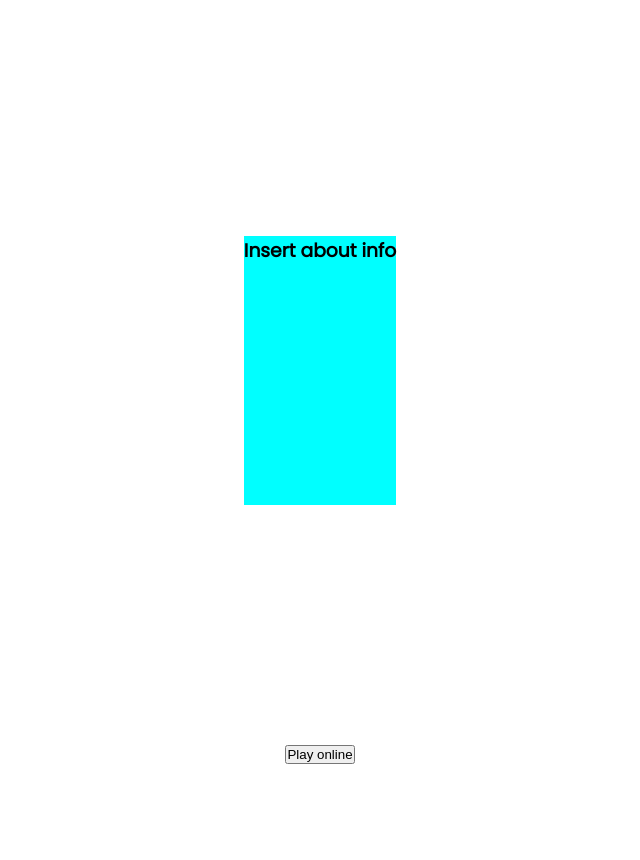
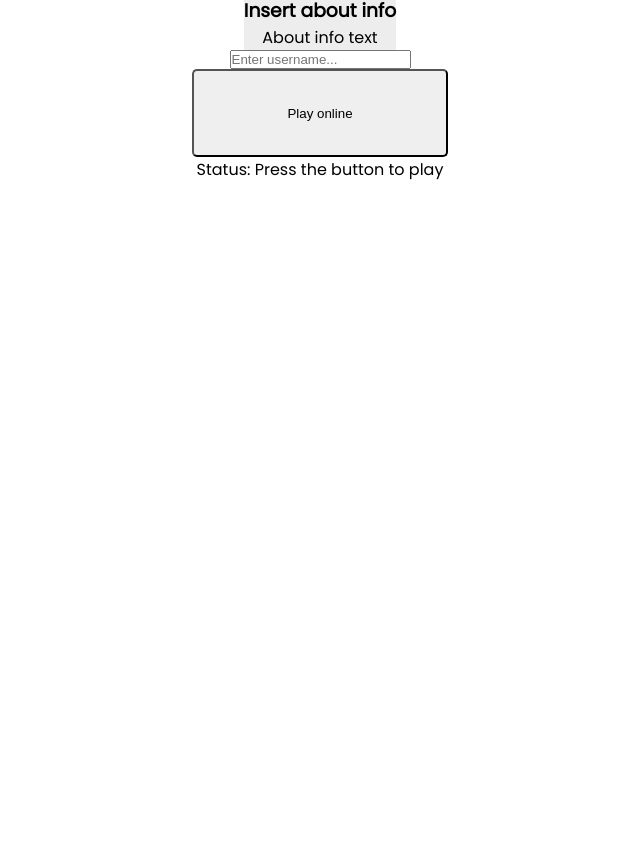
Before and after one commit to GabeeCoding/checkers-online, a website: page public/index.html in a window 1280 px wide. Shown: the part 57-917 px from the top of the page, without its empty margins (320-960 px from the left). After the commit the page ends 800 px from the top, so only its background shows below. Drawn offline with Linux system fonts and the light colour scheme.

Commit message:
progress

```diff
--- a/public/index.html
+++ b/public/index.html
@@ -1,13 +1,17 @@
+<!DOCTYPE html>
 <html>
 	<head>
 		<title>Checkers Online</title>
 		<link rel="stylesheet" href="style.css" />
 	</head>
 	<body>
-		<h1 class="top">Checkers Online</h1>
-		<div id="box">
+		<h1 class="top" id="title">Checkers Online</h1>
+		<div id="box" class="centeritems">
 			<h3>Insert about info</h3>
+			<p>About info text</p>
 		</div>
+		<input type="text" name="username" id="username" placeholder="Enter username..." />
 		<button>Play online</button>
+		<p>Status: <span id="status">Press the button to play</span></p>
 	</body>
 </html>
--- a/public/style.css
+++ b/public/style.css
@@ -17,9 +17,19 @@ body {
     align-items: center;
     flex-direction: column;
 }
-body * {
-    margin-bottom: 30vh;
+
+button {
+    border-radius: 5px;
+    width: 20vw;
+    height: 11vh;
 }
+
+.centeritems {
+    display: flex;
+    align-items: center;
+    flex-direction: column;
+}
+
 #box {
-    background-color: aqua;
+    background-color: rgb(237, 237, 237);
 }
```
Also changed, not shown: app.js (+14 -1 lines), public/game.html (added, +16 -0 lines).
